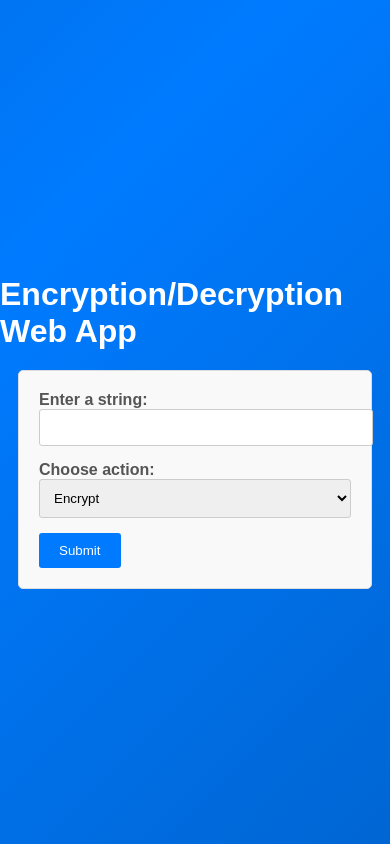
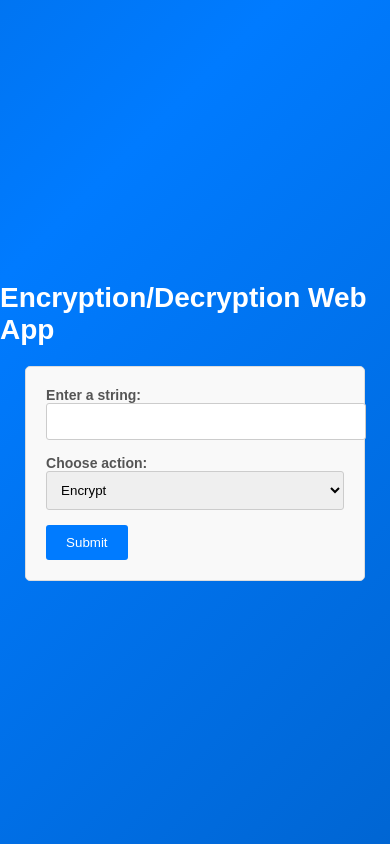
Before and after one commit to dlaytonstl/encryption, a Flask app: page / in a window 390 px wide. Run offline with Flask 2, Linux system fonts and the light colour scheme.

Commit message:
hopefully fixed for mobile

```diff
--- a/static/styles.css
+++ b/static/styles.css
@@ -82,3 +82,23 @@ input[type="submit"]:hover {
     margin-top: 20px;
     font-size: 18px;
 }
+
+
+/* Example media query for screens with a maximum width of 768px (typical for mobile devices) */
+@media (max-width: 768px) {
+    /* Add mobile-specific styles here */
+}
+
+/* Default styles for all screen sizes */
+body {
+    font-size: 16px; /* Base font size */
+}
+
+/* Media query for screens with a maximum width of 768px (typical for mobile devices) */
+@media (max-width: 768px) {
+    body {
+        font-size: 14px; /* Smaller font size for mobile */
+    }
+
+    /* Adjust other styles for mobile here */
+}
--- a/templates/index.html
+++ b/templates/index.html
@@ -2,6 +2,7 @@
 <html>
 <head>
     <link rel="stylesheet" type="text/css" href="{{ url_for('static', filename='styles.css') }}?v=1">
+    <meta name="viewport" content="width=device-width, initial-scale=1.0">
     <title>Encryption/Decryption Web App</title>
 </head>
 <body>
```
